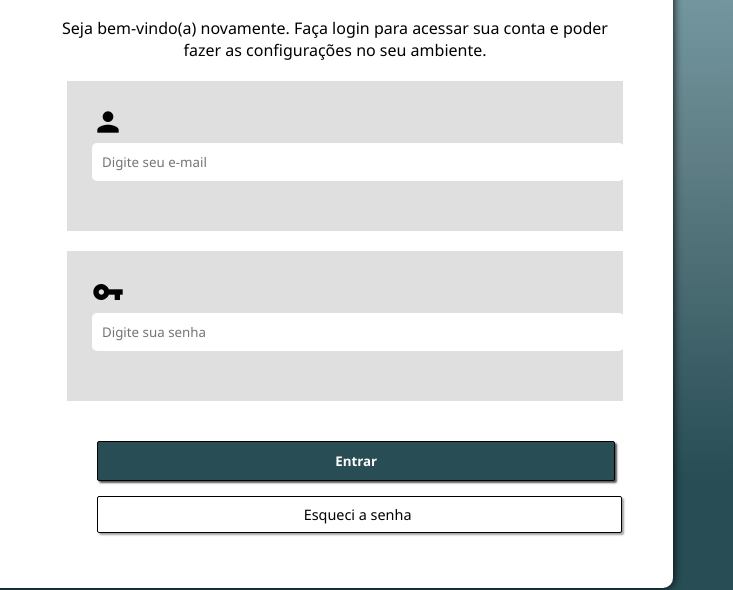
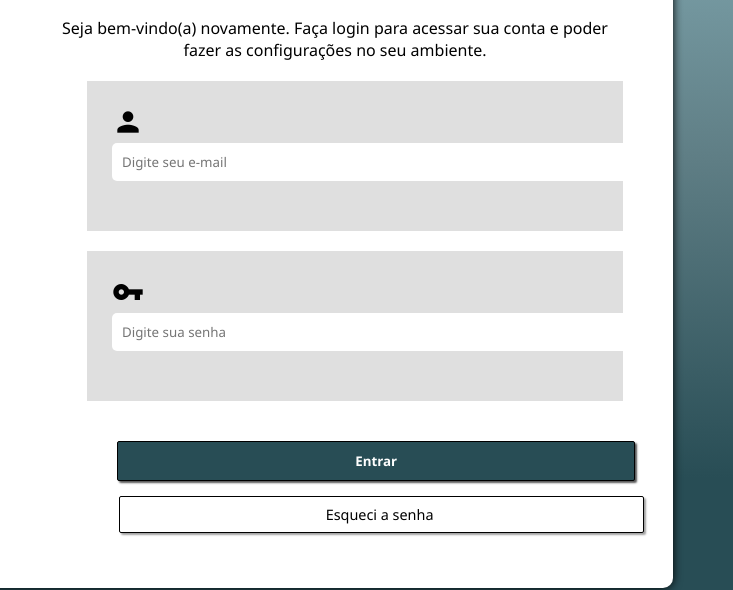
Before and after one commit to mHenriquee/Projeto-Login, a plain HTML site: page index.html in a window 1280 px wide. Shown: the part 162-752 px from the top of the page, 547-1280 px from the left. Drawn offline with Linux system fonts and the light colour scheme.

Commit message:
atualização (final)

```diff
--- a/estilos/media-queries.css
+++ b/estilos/media-queries.css
@@ -242,7 +242,7 @@ Grandes telas: acima de 1200px
         padding: 25px;
         height: 100px;
         margin-top: 20px;
-        margin-left: 20px;
+        margin-left: 40px;
     }
 
     form > input[type=submit] {
@@ -251,7 +251,7 @@ Grandes telas: acima de 1200px
         padding: 10px;
         margin: auto;
         margin-top: 40px;
-        margin-left: 50px;
+        margin-left: 70px;
         width: 90%;
         height: 40px;
         background-color: var(--cor-principal);
@@ -266,6 +266,6 @@ Grandes telas: acima de 1200px
         width: 88%;
         margin: auto;
         margin-top: 15px;
-        margin-left: 50px;
+        margin-left: 72px;
     }
 }
```
